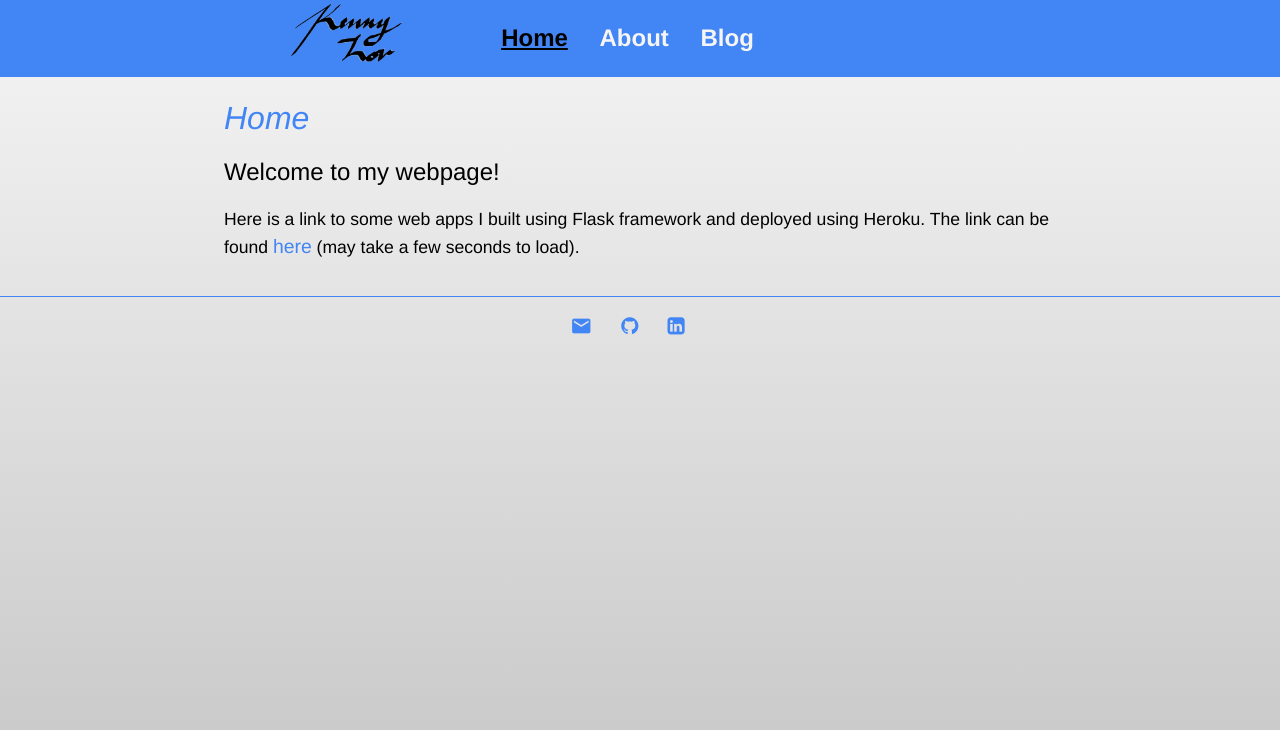
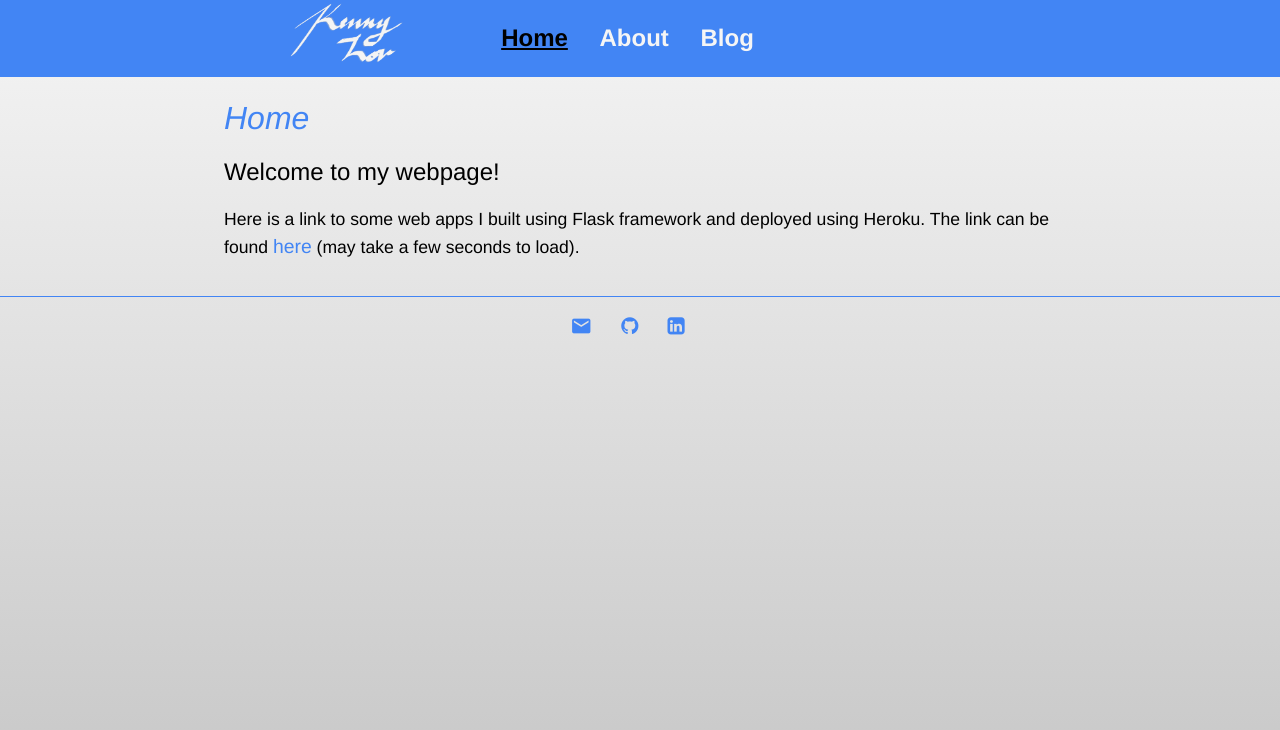
Before and after one commit to clfkenny/clfkenny.github.io, a Jekyll site: the page built from index.md, in a window 1280 px wide. Shown: the top 730 px of the page. Built offline with Jekyll 4.4.1, drawn with Linux system fonts in a browser that asks for light colours.

Commit message:
Update default.html

```diff
--- a/_layouts/default.html
+++ b/_layouts/default.html
@@ -11,7 +11,7 @@
 		<body>
 
 			<nav>
-				<img id = "logo" src = "/images/logo2_black.png">
+				<img id = "logo" src = "/images/logo2_white.png">
 	    		<ul>
 	        		<li><a href="/">Home</a></li>
 		        	<li><a href="/about">About</a></li>
```
